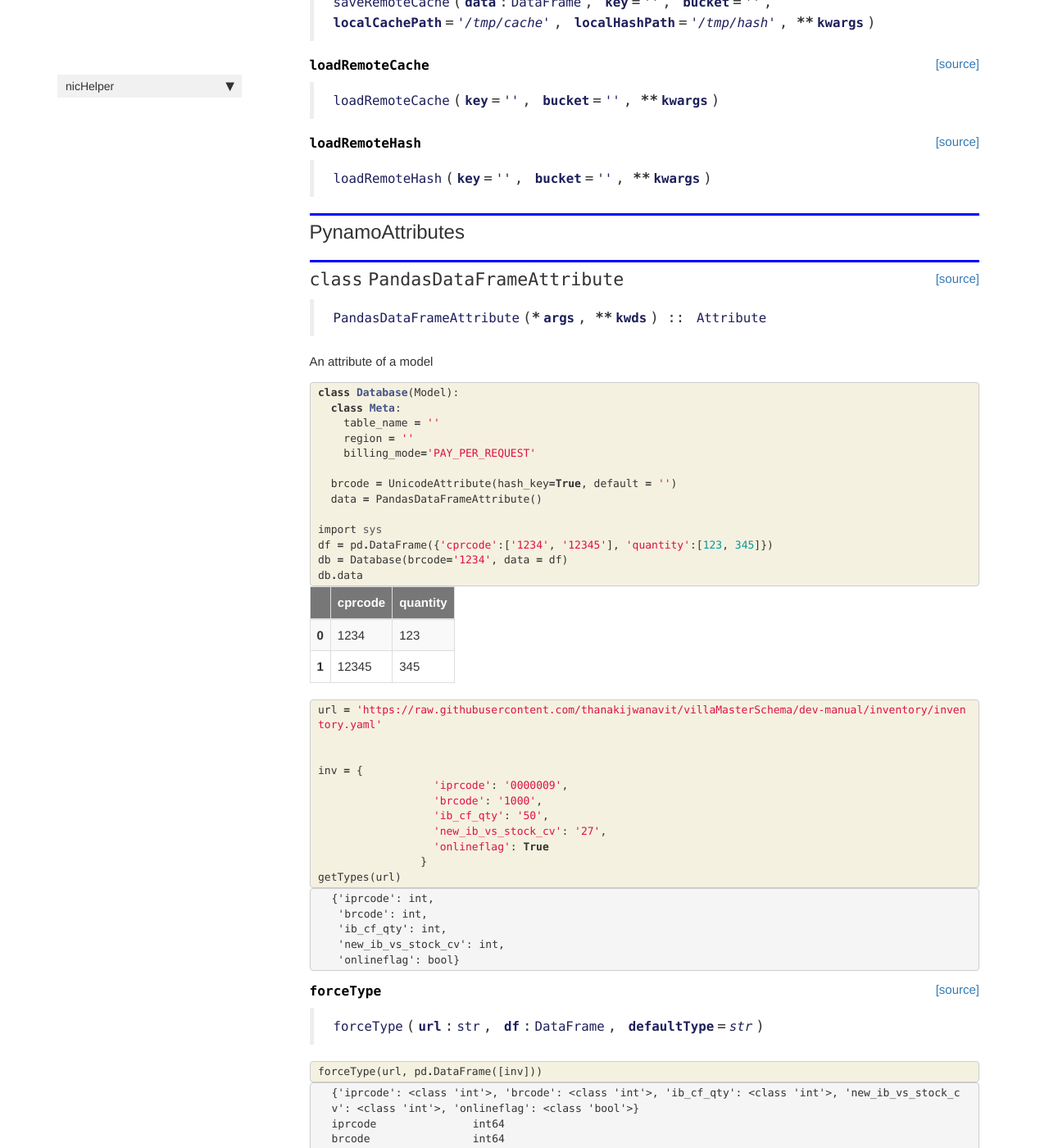
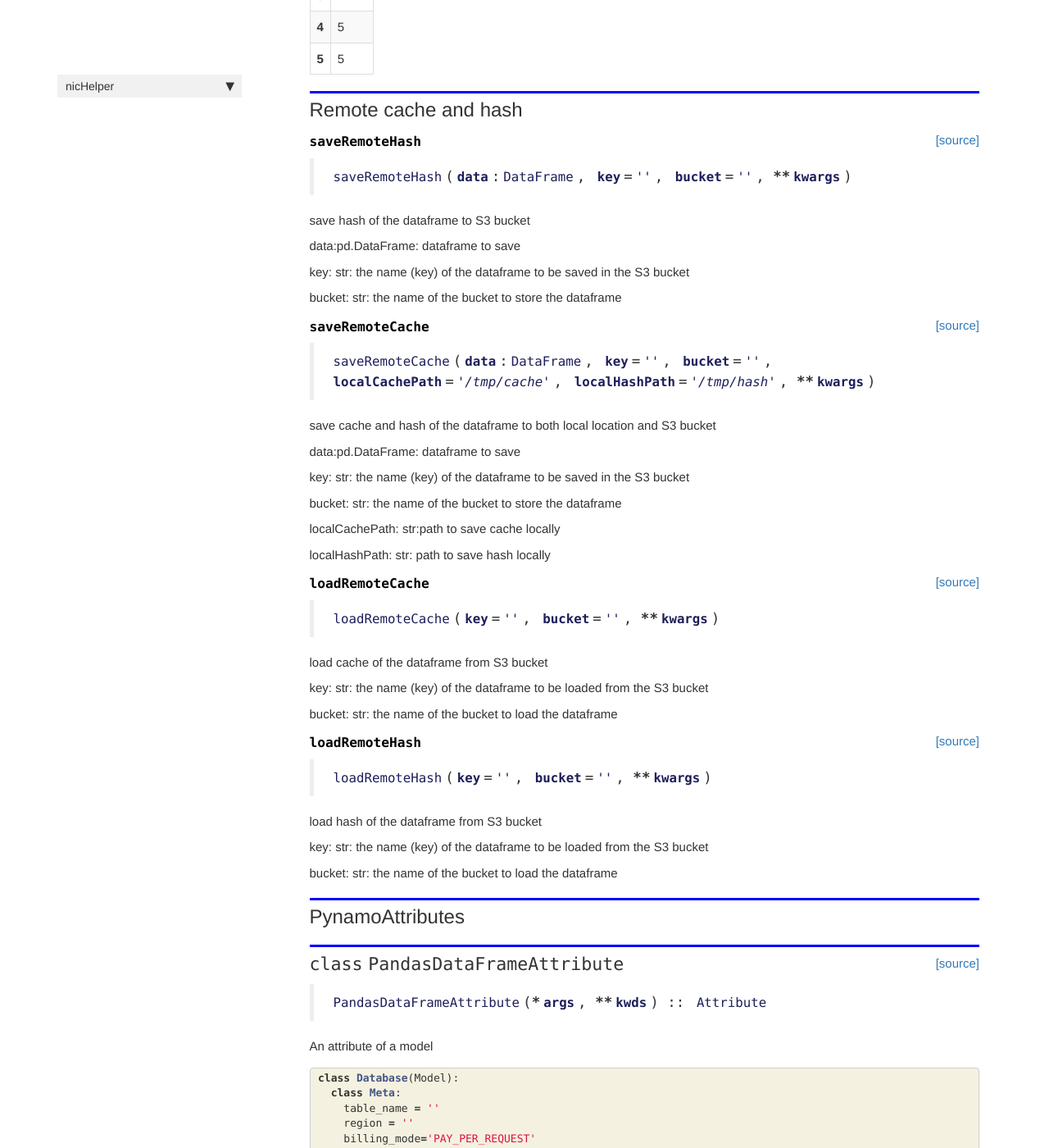
Before and after one commit to thanakijwanavit/nicHelper, a Jekyll site: the page built from docs/pdUtils.html, in a window 1280 px wide and 1400 px high, scrolled down 2628 px. Shown: the whole window at 82% size. Built offline with Jekyll 4.4.1, drawn with Linux system fonts in a browser that asks for light colours; nearby versions of some CDN libraries; comment, search, counter and statistics services are not loaded; some of the changed text lies outside the part shown.

Commit message:
updated pdUtils docs

```diff
--- a/docs/dictUtil.html
+++ b/docs/dictUtil.html
@@ -320,7 +320,7 @@
 
 
 <div class="output_markdown rendered_html output_subarea ">
-<h4 id="hashDict" class="doc_header"><code>hashDict</code><a href="https://github.com/thanakijwanavit/nicHelper/tree/master/nicHelper/dictUtil.py#L58" class="source_link" style="float:right">[source]</a></h4><blockquote><p><code>hashDict</code>(<strong><code>data</code></strong>:<code>dict</code>, <strong><code>hasher</code></strong>=<em><code>&lt;sha1 HASH object @ 0x7f1c79093fd0&gt;</code></em>, <strong><code>encoder</code></strong>=<em><code>dumps</code></em>)</p>
+<h4 id="hashDict" class="doc_header"><code>hashDict</code><a href="https://github.com/thanakijwanavit/nicHelper/tree/master/nicHelper/dictUtil.py#L58" class="source_link" style="float:right">[source]</a></h4><blockquote><p><code>hashDict</code>(<strong><code>data</code></strong>:<code>dict</code>, <strong><code>hasher</code></strong>=<em><code>&lt;sha1 HASH object @ 0x7f75e1cb7ed0&gt;</code></em>, <strong><code>encoder</code></strong>=<em><code>dumps</code></em>)</p>
 </blockquote>
 <p>hashes the dictionary inputted</p>
 <p>data: dict: the dictionary inputted to be 'hashed'</p>
--- a/docs/pdUtils.html
+++ b/docs/pdUtils.html
@@ -240,10 +240,10 @@
 <div class="output_markdown rendered_html output_subarea ">
 <h4 id="saveLocalCache" class="doc_header"><code>saveLocalCache</code><a href="https://github.com/thanakijwanavit/nicHelper/tree/master/nicHelper/pdUtils.py#L39" class="source_link" style="float:right">[source]</a></h4><blockquote><p><code>saveLocalCache</code>(<strong><code>data</code></strong>:<code>DataFrame</code>, <strong><code>path</code></strong>:<code>str</code>=<em><code>'/tmp/cache'</code></em>, <strong><code>saveHash</code></strong>:<code>bool</code>=<em><code>True</code></em>, <strong><code>force</code></strong>:<code>bool</code>=<em><code>True</code></em>)</p>
 </blockquote>
-<p>save cache of the dataframe to local location
-data:pd.DataFrame: dataframe to save
-path: str: path to save cache
-saveHash: bool: whether to save the hash digest</p>
+<p>save cache of the dataframe to local location</p>
+<p>data:pd.DataFrame: dataframe to save</p>
+<p>path: str: path to save cache</p>
+<p>saveHash: bool: whether to save the hash digest</p>
 
 </div>
 
@@ -268,6 +268,9 @@
 <div class="output_markdown rendered_html output_subarea ">
 <h4 id="saveLocalHash" class="doc_header"><code>saveLocalHash</code><a href="https://github.com/thanakijwanavit/nicHelper/tree/master/nicHelper/pdUtils.py#L62" class="source_link" style="float:right">[source]</a></h4><blockquote><p><code>saveLocalHash</code>(<strong><code>data</code></strong>:<code>DataFrame</code>, <strong><code>path</code></strong>=<em><code>'/tmp/cache.hash'</code></em>, <strong><code>force</code></strong>=<em><code>False</code></em>)</p>
 </blockquote>
+<p>save hash of the dataframe to local location</p>
+<p>data:pd.DataFrame: dataframe to save</p>
+<p>path: str: path to save hash</p>
 
 </div>
 
@@ -290,8 +293,10 @@
 
 
 <div class="output_markdown rendered_html output_subarea ">
-<h4 id="loadLocalCache" class="doc_header"><code>loadLocalCache</code><a href="https://github.com/thanakijwanavit/nicHelper/tree/master/nicHelper/pdUtils.py#L66" class="source_link" style="float:right">[source]</a></h4><blockquote><p><code>loadLocalCache</code>(<strong><code>path</code></strong>=<em><code>'/tmp/cache'</code></em>, <strong><code>throw</code></strong>=<em><code>True</code></em>)</p>
+<h4 id="loadLocalCache" class="doc_header"><code>loadLocalCache</code><a href="https://github.com/thanakijwanavit/nicHelper/tree/master/nicHelper/pdUtils.py#L71" class="source_link" style="float:right">[source]</a></h4><blockquote><p><code>loadLocalCache</code>(<strong><code>path</code></strong>=<em><code>'/tmp/cache'</code></em>, <strong><code>throw</code></strong>=<em><code>True</code></em>)</p>
 </blockquote>
+<p>load cache of the dataframe from local location</p>
+<p>path: str: path to load cache</p>
 
 </div>
 
@@ -314,8 +319,10 @@
 
 
 <div class="output_markdown rendered_html output_subarea ">
-<h4 id="loadLocalHash" class="doc_header"><code>loadLocalHash</code><a href="https://github.com/thanakijwanavit/nicHelper/tree/master/nicHelper/pdUtils.py#L71" class="source_link" style="float:right">[source]</a></h4><blockquote><p><code>loadLocalHash</code>(<strong><code>path</code></strong>=<em><code>'/tmp/cache.hash'</code></em>)</p>
+<h4 id="loadLocalHash" class="doc_header"><code>loadLocalHash</code><a href="https://github.com/thanakijwanavit/nicHelper/tree/master/nicHelper/pdUtils.py#L80" class="source_link" style="float:right">[source]</a></h4><blockquote><p><code>loadLocalHash</code>(<strong><code>path</code></strong>=<em><code>'/tmp/cache.hash'</code></em>)</p>
 </blockquote>
+<p>load hash of the dataframe from local location</p>
+<p>path: str: path to load hash</p>
 
 </div>
 
@@ -450,8 +457,12 @@
 
 
 <div class="output_markdown rendered_html output_subarea ">
-<h4 id="saveRemoteHash" class="doc_header"><code>saveRemoteHash</code><a href="https://github.com/thanakijwanavit/nicHelper/tree/master/nicHelper/pdUtils.py#L76" class="source_link" style="float:right">[source]</a></h4><blockquote><p><code>saveRemoteHash</code>(<strong><code>data</code></strong>:<code>DataFrame</code>, <strong><code>key</code></strong>=<em><code>''</code></em>, <strong><code>bucket</code></strong>=<em><code>''</code></em>, <strong>**<code>kwargs</code></strong>)</p>
+<h4 id="saveRemoteHash" class="doc_header"><code>saveRemoteHash</code><a href="https://github.com/thanakijwanavit/nicHelper/tree/master/nicHelper/pdUtils.py#L89" class="source_link" style="float:right">[source]</a></h4><blockquote><p><code>saveRemoteHash</code>(<strong><code>data</code></strong>:<code>DataFrame</code>, <strong><code>key</code></strong>=<em><code>''</code></em>, <strong><code>bucket</code></strong>=<em><code>''</code></em>, <strong>**<code>kwargs</code></strong>)</p>
 </blockquote>
+<p>save hash of the dataframe to S3 bucket</p>
+<p>data:pd.DataFrame: dataframe to save</p>
+<p>key: str: the name (key) of the dataframe to be saved in the S3 bucket</p>
+<p>bucket: str: the name of the bucket to store the dataframe</p>
 
 </div>
 
@@ -474,8 +485,14 @@
 
 
 <div class="output_markdown rendered_html output_subarea ">
-<h4 id="saveRemoteCache" class="doc_header"><code>saveRemoteCache</code><a href="https://github.com/thanakijwanavit/nicHelper/tree/master/nicHelper/pdUtils.py#L86" class="source_link" style="float:right">[source]</a></h4><blockquote><p><code>saveRemoteCache</code>(<strong><code>data</code></strong>:<code>DataFrame</code>, <strong><code>key</code></strong>=<em><code>''</code></em>, <strong><code>bucket</code></strong>=<em><code>''</code></em>, <strong><code>localCachePath</code></strong>=<em><code>'/tmp/cache'</code></em>, <strong><code>localHashPath</code></strong>=<em><code>'/tmp/hash'</code></em>, <strong>**<code>kwargs</code></strong>)</p>
+<h4 id="saveRemoteCache" class="doc_header"><code>saveRemoteCache</code><a href="https://github.com/thanakijwanavit/nicHelper/tree/master/nicHelper/pdUtils.py#L105" class="source_link" style="float:right">[source]</a></h4><blockquote><p><code>saveRemoteCache</code>(<strong><code>data</code></strong>:<code>DataFrame</code>, <strong><code>key</code></strong>=<em><code>''</code></em>, <strong><code>bucket</code></strong>=<em><code>''</code></em>, <strong><code>localCachePath</code></strong>=<em><code>'/tmp/cache'</code></em>, <strong><code>localHashPath</code></strong>=<em><code>'/tmp/hash'</code></em>, <strong>**<code>kwargs</code></strong>)</p>
 </blockquote>
+<p>save cache and hash of the dataframe to both local location and S3 bucket</p>
+<p>data:pd.DataFrame: dataframe to save</p>
+<p>key: str: the name (key) of the dataframe to be saved in the S3 bucket</p>
+<p>bucket: str: the name of the bucket to store the dataframe</p>
+<p>localCachePath: str:path to save cache locally</p>
+<p>localHashPath: str: path to save hash locally</p>
 
 </div>
 
@@ -498,8 +515,11 @@
 
 
 <div class="output_markdown rendered_html output_subarea ">
-<h4 id="loadRemoteCache" class="doc_header"><code>loadRemoteCache</code><a href="https://github.com/thanakijwanavit/nicHelper/tree/master/nicHelper/pdUtils.py#L94" class="source_link" style="float:right">[source]</a></h4><blockquote><p><code>loadRemoteCache</code>(<strong><code>key</code></strong>=<em><code>''</code></em>, <strong><code>bucket</code></strong>=<em><code>''</code></em>, <strong>**<code>kwargs</code></strong>)</p>
+<h4 id="loadRemoteCache" class="doc_header"><code>loadRemoteCache</code><a href="https://github.com/thanakijwanavit/nicHelper/tree/master/nicHelper/pdUtils.py#L120" class="source_link" style="float:right">[source]</a></h4><blockquote><p><code>loadRemoteCache</code>(<strong><code>key</code></strong>=<em><code>''</code></em>, <strong><code>bucket</code></strong>=<em><code>''</code></em>, <strong>**<code>kwargs</code></strong>)</p>
 </blockquote>
+<p>load cache of the dataframe from S3 bucket</p>
+<p>key: str: the name (key) of the dataframe to be loaded from the S3 bucket</p>
+<p>bucket: str: the name of the bucket to load the dataframe</p>
 
 </div>
 
@@ -522,8 +542,11 @@
 
 
 <div class="output_markdown rendered_html output_subarea ">
-<h4 id="loadRemoteHash" class="doc_header"><code>loadRemoteHash</code><a href="https://github.com/thanakijwanavit/nicHelper/tree/master/nicHelper/pdUtils.py#L100" class="source_link" style="float:right">[source]</a></h4><blockquote><p><code>loadRemoteHash</code>(<strong><code>key</code></strong>=<em><code>''</code></em>, <strong><code>bucket</code></strong>=<em><code>''</code></em>, <strong>**<code>kwargs</code></strong>)</p>
+<h4 id="loadRemoteHash" class="doc_header"><code>loadRemoteHash</code><a href="https://github.com/thanakijwanavit/nicHelper/tree/master/nicHelper/pdUtils.py#L131" class="source_link" style="float:right">[source]</a></h4><blockquote><p><code>loadRemoteHash</code>(<strong><code>key</code></strong>=<em><code>''</code></em>, <strong><code>bucket</code></strong>=<em><code>''</code></em>, <strong>**<code>kwargs</code></strong>)</p>
 </blockquote>
+<p>load hash of the dataframe from S3 bucket</p>
+<p>key: str: the name (key) of the dataframe to be loaded from the S3 bucket</p>
+<p>bucket: str: the name of the bucket to load the dataframe</p>
 
 </div>
 
@@ -559,7 +582,7 @@
 
 
 <div class="output_markdown rendered_html output_subarea ">
-<h2 id="PandasDataFrameAttribute" class="doc_header"><code>class</code> <code>PandasDataFrameAttribute</code><a href="https://github.com/thanakijwanavit/nicHelper/tree/master/nicHelper/pdUtils.py#L108" class="source_link" style="float:right">[source]</a></h2><blockquote><p><code>PandasDataFrameAttribute</code>(<strong>*<code>args</code></strong>, <strong>**<code>kwds</code></strong>) :: <code>Attribute</code></p>
+<h2 id="PandasDataFrameAttribute" class="doc_header"><code>class</code> <code>PandasDataFrameAttribute</code><a href="https://github.com/thanakijwanavit/nicHelper/tree/master/nicHelper/pdUtils.py#L144" class="source_link" style="float:right">[source]</a></h2><blockquote><p><code>PandasDataFrameAttribute</code>(<strong>*<code>args</code></strong>, <strong>**<code>kwds</code></strong>) :: <code>Attribute</code></p>
 </blockquote>
 <p>An attribute of a model</p>
 
@@ -731,7 +754,7 @@
 
 
 <div class="output_markdown rendered_html output_subarea ">
-<h4 id="forceType" class="doc_header"><code>forceType</code><a href="https://github.com/thanakijwanavit/nicHelper/tree/master/nicHelper/pdUtils.py#L138" class="source_link" style="float:right">[source]</a></h4><blockquote><p><code>forceType</code>(<strong><code>url</code></strong>:<code>str</code>, <strong><code>df</code></strong>:<code>DataFrame</code>, <strong><code>defaultType</code></strong>=<em><code>str</code></em>)</p>
+<h4 id="forceType" class="doc_header"><code>forceType</code><a href="https://github.com/thanakijwanavit/nicHelper/tree/master/nicHelper/pdUtils.py#L174" class="source_link" style="float:right">[source]</a></h4><blockquote><p><code>forceType</code>(<strong><code>url</code></strong>:<code>str</code>, <strong><code>df</code></strong>:<code>DataFrame</code>, <strong><code>defaultType</code></strong>=<em><code>str</code></em>)</p>
 </blockquote>
 
 </div>
```
Also changed, not shown: nicHelper/pdUtils.py (+40 -4 lines), 6 other files.
